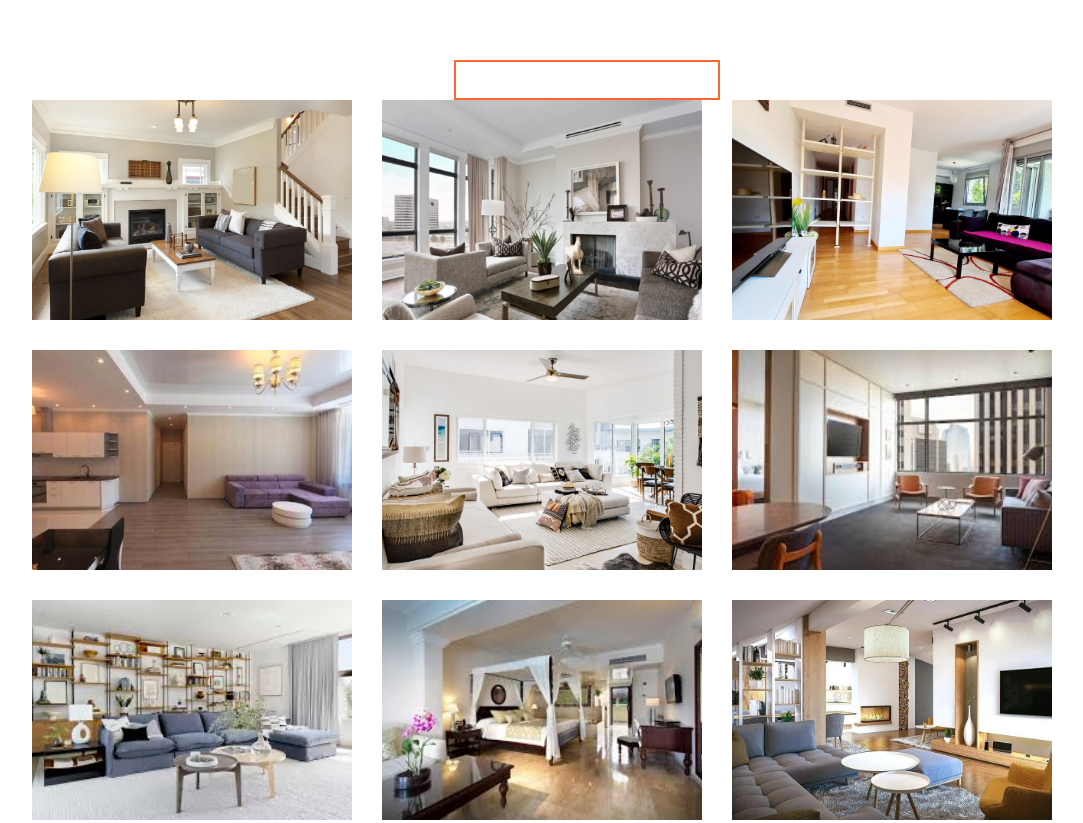
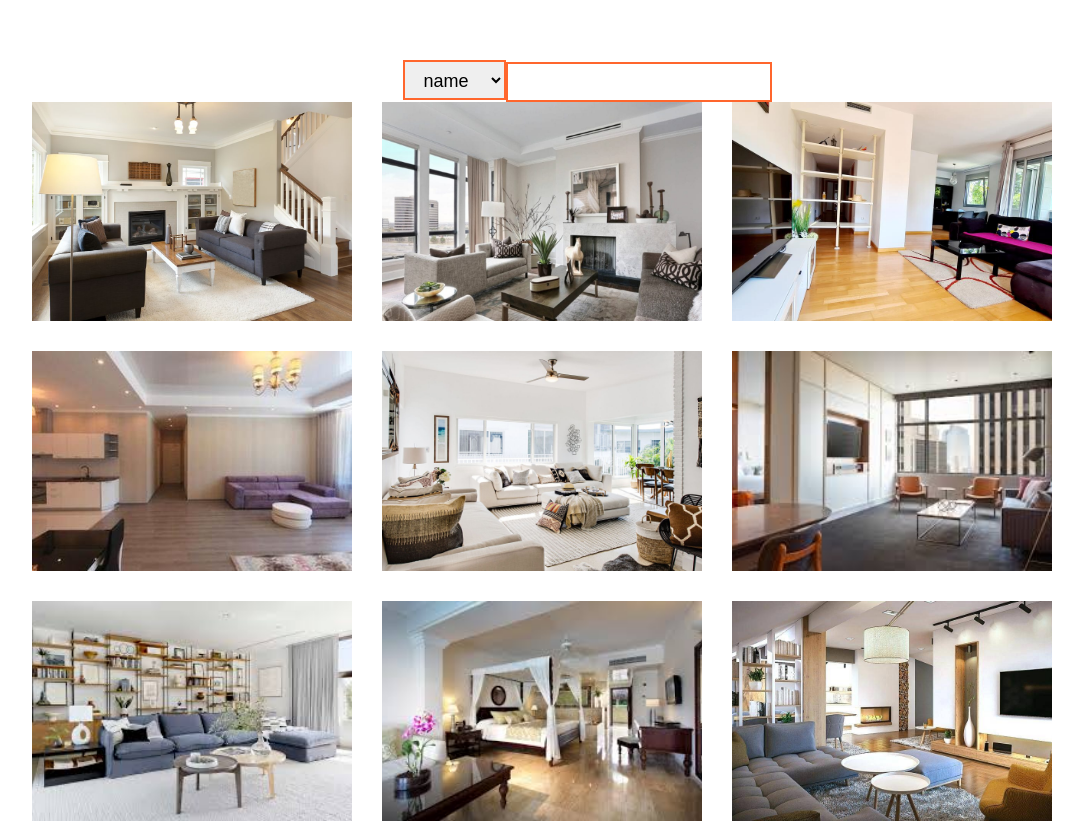
Before and after one commit to NikitaMelnychencko/vue, a Vue app: page / in a window 1280 px wide. Shown: the top 823 px of the page, without its empty margins (53-1136 px from the left). Built offline with nearby package versions, Linux system fonts and the light colour scheme.

Commit message:
lesson 14

```diff
--- a/src/App.vue
+++ b/src/App.vue
@@ -6,6 +6,7 @@
       :value="text"
       @input="event => (text = event.target.value)"
     /> -->
+    <CustomSelect :items="['name', 'label', 'salary']" />
     <CustomInput v-model="text" />
     <ApartmentsList :items="apartments">
       <template v-slot:apartment="{ apartment }">
@@ -26,11 +27,12 @@
 import ApartmentsList from '@/components/apartment/ApartmentsList';
 import ApartmentsItem from '@/components/apartment/ApartmentsItem';
 import CustomInput from '@/components/shared/CustomInput';
+import CustomSelect from '@/components/shared/CustomSelect';
 import apartments from '@/components/apartment/apartments.js';
 
 export default {
   name: 'App',
-  components: { ApartmentsList, ApartmentsItem, CustomInput },
+  components: { ApartmentsList, ApartmentsItem, CustomInput, CustomSelect },
   data() {
     return {
       text: '',
--- /dev/null
+++ b/src/components/shared/CustomSelect.vue
@@ -0,0 +1,84 @@
+<template>
+  <div class="wrapper-input">
+    <select v-on="listeners" class="custom-select">
+      <option
+        v-for="item in formattedItems"
+        :key="item.value"
+        :value="item.value"
+      >
+        {{ item.label }}
+      </option>
+    </select>
+
+    <!-- <span v-if="!isValid" class="custom-input__error">{{ error }}</span> -->
+  </div>
+</template>
+
+<script>
+export default {
+  name: 'CustomSelect',
+  props: {
+    items: {
+      type: Array,
+      required: true,
+    },
+  },
+  computed: {
+    listeners() {
+      return {
+        ...this.$listeners,
+        input: event => this.$emit('input', event.target.value),
+      };
+    },
+    formattedItems() {
+      return this.items.map(item => {
+        if (typeof item === 'object') {
+          return item;
+        } else {
+          return {
+            value: item,
+            label: item,
+          };
+        }
+      });
+    },
+  },
+};
+</script>
+
+<style lang="scss" scoped>
+@import '../../assets/scss/variables.scss';
+.wrapper-input {
+  position: relative;
+  display: inline-flex;
+}
+
+.custom-select {
+  height: 40px;
+  border: 2px solid $main-color;
+  font-size: 18px;
+  outline: none;
+  line-height: inherit;
+  padding: 8px 15px;
+  display: inline-block;
+  cursor: pointer;
+
+  &::placeholder {
+    color: inherit;
+  }
+
+  &--error {
+    border-color: red;
+  }
+
+  &__error {
+    position: absolute;
+    top: 100%;
+    right: 0;
+    width: 100%;
+    font-size: 12px;
+    color: red;
+    line-height: 1.3;
+  }
+}
+</style>
```
